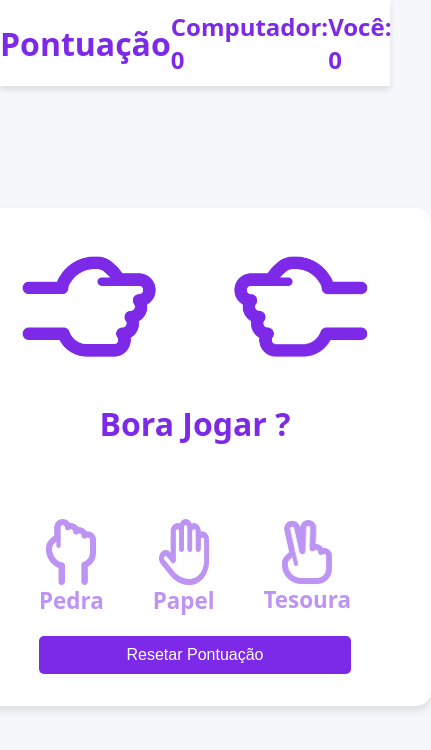
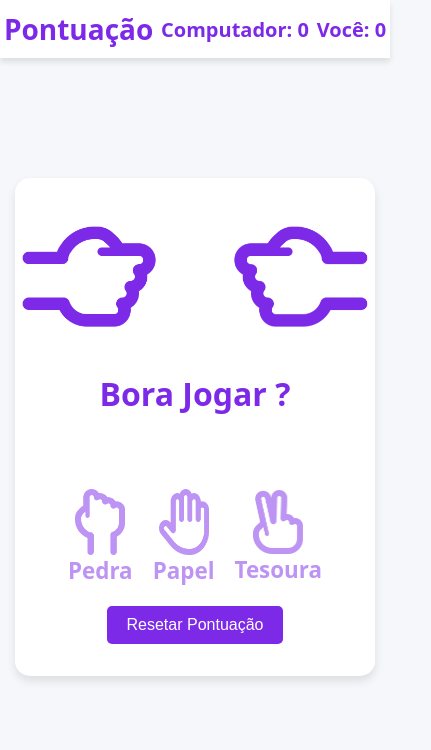
Before and after one commit to JohnatanG3/jogo-pedra-papel-tesoura, a plain HTML site: page index.html in a window 390 px wide. Shown: the whole page, 431 px wide, since content can reach past the window. Drawn offline with Linux system fonts and the light colour scheme; a web font is replaced by a local one.

Commit message:
Responsividade Incluida

```diff
--- a/style.css
+++ b/style.css
@@ -171,3 +171,23 @@ main.container {
 .reset-button:active {
     opacity: 0.8;
 }
+
+@media screen and (max-width: 900px) {
+    h1 {
+        font-size: 28px
+    }
+
+    .scoreboard h2 {
+        font-size: 20px;
+    }
+
+    /* Ajustando o main para deixar espaço para o header */
+    main.container {
+        margin-top: 10px; /* Deixe espaço para o header fixo */
+        align-items: center;
+    }
+
+    .container {
+        width: 100%;
+    }
+}
```
